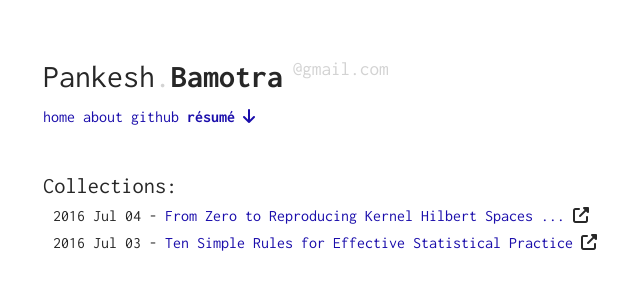
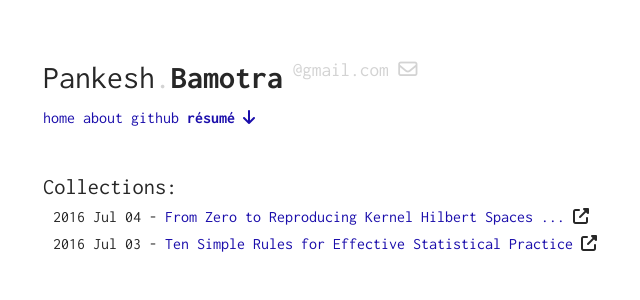
Before and after one commit to pbamotra/sciontist, a Jekyll site: the page built from index.html, in a window 1280 px wide. Shown: the top 300 px of the page, without its empty margins (297-937 px from the left). Built offline with Jekyll 4.4.1, drawn with Linux system fonts in a browser that asks for light colours; nearby versions of some CDN libraries.

Commit message:
@gmail send mail

```diff
--- a/_config.yml
+++ b/_config.yml
@@ -4,7 +4,7 @@ permalink: /blog/:title
 
 # My variables
 author: Pankesh Bamotra
-name: Pankesh<span style="color:#d3d3d3">.</span><span style="font-weight:bold">Bamotra</span><a href="mailto:pankesh.bamotra@gmail.com" style="text-decoration:none"><span class="suffix"> @gmail.com </span></a>
+name: Pankesh<span style="color:#d3d3d3">.</span><span style="font-weight:bold">Bamotra</span><a href="mailto:pankesh.bamotra@gmail.com" style="text-decoration:none"><span class="suffix"> @gmail.com <i class="fa fa-envelope-o" aria-hidden="true"></i></span></a>
 title: Sciontist
 keywords: data science, machine learning, life, experience, learning, cmu, carnegie mellon university
 description: Personal experiences with data that flows around humans, making sense of it, and learning it's impact.
```
